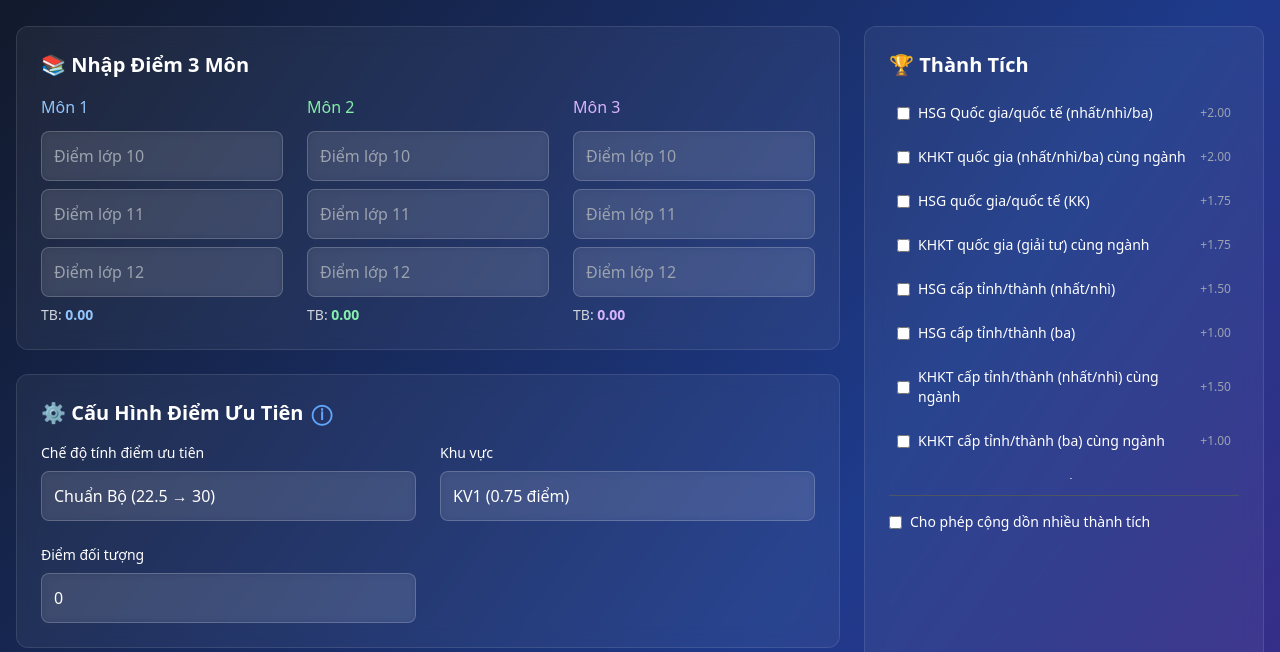
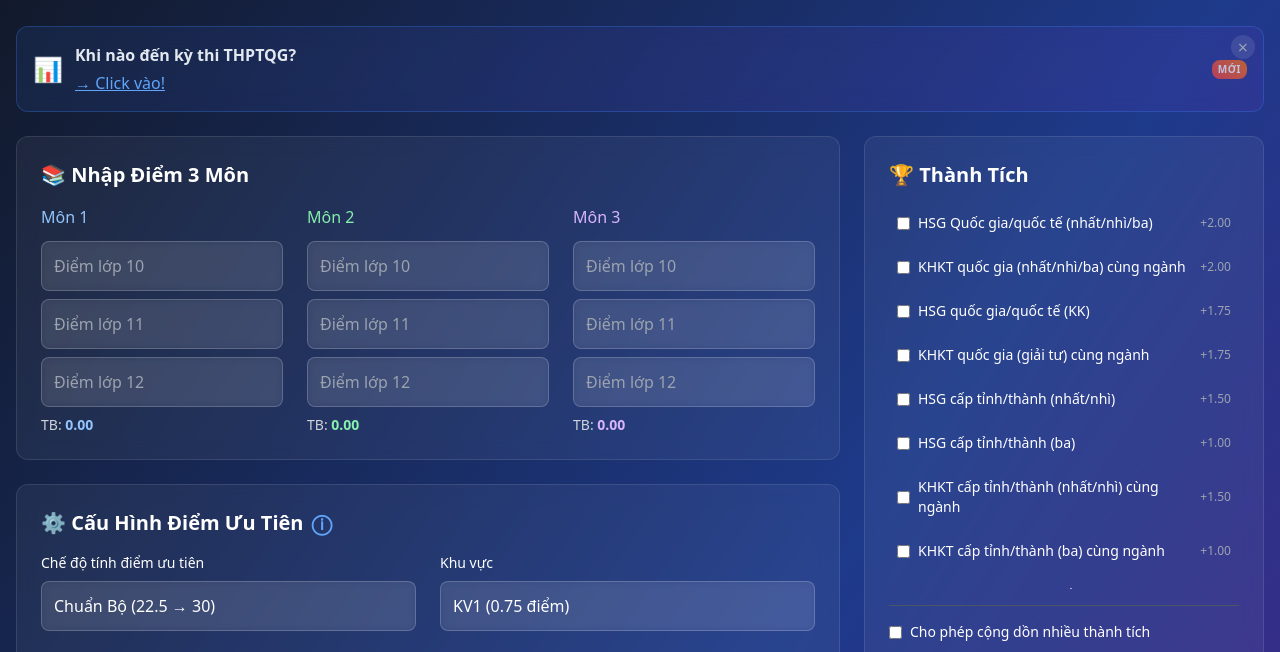
Before and after one commit to rRoyal1504/hocba-caculator, a plain HTML site: page index.html in a window 1280 px wide. Shown: the part 78-730 px from the top of the page. Drawn offline with nearby package versions, Linux system fonts and the light colour scheme.

Commit message:
Update index.html

```diff
--- a/index.html
+++ b/index.html
@@ -57,7 +57,6 @@
             margin-bottom: -5px;
         }
 
-        /* Dark theme select dropdown fixes */
         select {
             color-scheme: dark;
             -webkit-appearance: none;
@@ -127,6 +126,95 @@
             color: transparent;
             text-shadow: 0 0 0 #ffffff;
         }
+
+        /* Callout styles */
+        .callout {
+            background: linear-gradient(135deg, rgba(59, 130, 246, 0.1), rgba(147, 51, 234, 0.1));
+            border: 1px solid rgba(59, 130, 246, 0.3);
+            border-radius: 12px;
+            padding: 16px;
+            position: relative;
+            backdrop-filter: blur(10px);
+            transition: all 0.3s ease;
+        }
+
+        .callout:hover {
+            border-color: rgba(59, 130, 246, 0.5);
+            transform: translateY(-2px);
+            box-shadow: 0 8px 25px rgba(59, 130, 246, 0.15);
+        }
+
+        .callout-content {
+            display: flex;
+            align-items: center;
+            gap: 12px;
+        }
+
+        .callout-icon {
+            font-size: 24px;
+            flex-shrink: 0;
+        }
+
+        .callout-text {
+            flex: 1;
+        }
+
+        .callout-title {
+            font-weight: 600;
+            color: #e2e8f0;
+            margin-bottom: 4px;
+        }
+
+        .callout-link a {
+            color: #60a5fa;
+            text-decoration: underline;
+            font-weight: 500;
+            transition: color 0.2s ease;
+        }
+
+        .callout-link a:hover {
+            color: #93c5fd;
+        }
+
+        .callout-badge {
+            background: linear-gradient(45deg, #ef4444, #f97316);
+            color: white;
+            font-size: 10px;
+            font-weight: 600;
+            padding: 2px 6px;
+            border-radius: 8px;
+            text-transform: uppercase;
+            letter-spacing: 0.5px;
+            animation: pulse 2s infinite;
+        }
+
+        .callout-close {
+            position: absolute;
+            top: 8px;
+            right: 8px;
+            background: rgba(255, 255, 255, 0.1);
+            border: none;
+            color: #94a3b8;
+            font-size: 18px;
+            width: 24px;
+            height: 24px;
+            border-radius: 50%;
+            cursor: pointer;
+            display: flex;
+            align-items: center;
+            justify-content: center;
+            transition: all 0.2s ease;
+        }
+
+        .callout-close:hover {
+            background: rgba(255, 255, 255, 0.2);
+            color: #f1f5f9;
+        }
+
+        @keyframes pulse {
+            0%, 100% { opacity: 1; }
+            50% { opacity: 0.7; }
+        }
     </style>
 </head>
 <body class="bg-gradient-to-br from-gray-900 via-blue-900 to-purple-900 min-h-screen text-white font-sans">
@@ -138,6 +226,21 @@
             </h1>
 
         </header>
+
+        <!-- Callout countdown THPTQG -->
+        <div id="countdown-callout" class="callout mb-6" style="margin-top: 0.5rem;">
+            <div class="callout-content">
+                <div class="callout-icon">📊</div>
+                <div class="callout-text">
+                    <div class="callout-title">Khi nào đến kỳ thi THPTQG?</div>
+                    <div class="callout-link">
+                        <a href="https://rroyal1504.github.io/thptqg-countdown/" target="_blank">→ Click vào!</a>
+                    </div>
+                </div>
+                <div class="callout-badge">mới</div>
+            </div>
+            <button class="callout-close" onclick="closeCallout('countdown')">&times;</button>
+        </div>
 
         <div class="grid grid-cols-1 lg:grid-cols-3 gap-6">
             <!-- Form nhập điểm -->
@@ -325,7 +428,7 @@
 
             <div class="bg-blue-500/10 border border-blue-500/20 rounded-lg p-3 mb-4">
                 <div class="text-sm text-blue-300">
-                    💡 <strong>Hint:</strong> Nhập điểm của bạn ở năm lớp 10 hoặc 11 hoặc 12 để ước lượng
+                    💡 <strong>Lưu ý:</strong> Nhập điểm của bạn ở năm lớp 10 hoặc 11 hoặc 12 để ước lượng luôn
                 </div>
             </div>
 
@@ -439,7 +542,6 @@
     </div>
 
     <script>
-        // Cấu hình thành tích (JSON)
         const ACHIEVEMENTS = [
             { id: 'hsg-quoc-gia-123', label: 'HSG Quốc gia/quốc tế (nhất/nhì/ba)', base: 2.00 },
             { id: 'khkt-quoc-gia-123', label: 'KHKT quốc gia (nhất/nhì/ba) cùng ngành', base: 2.00 },
@@ -455,7 +557,6 @@
             { id: 'olympic-304-d', label: 'Olympic 30/4 (Đồng)', base: 1.00 }
         ];
 
-        // Utility functions
         function round2(num) {
             return Math.round((num + Number.EPSILON) * 100) / 100;
         }
@@ -464,7 +565,6 @@
             return round2((a + b + c) / 3);
         }
 
-        // Core calculation function
         function calcPriority(total, baseBonus, mode, options = {}) {
             const { threshold, denom } = mode === 'MOET'
                 ? { threshold: 22.5, denom: 7.5 }
@@ -477,24 +577,17 @@
             return round2(Math.max(0, scaled));
         }
 
-        // Estimation solver functions
-        /**
-         * Solves for required scores to achieve target
-         * @param {Object} config - Configuration object
-         * @returns {Object} Solution with scores and feasibility
-         */
         function solveEstimation(config) {
             const { target, targetType, strategy, minScore, maxScore, currentScores, bonusConfig } = config;
 
-            // Get current state of scores (3 subjects x 3 years)
             const scores = [...currentScores];
-            const unknowns = []; // Track which positions need solving
+            const unknowns = [];
 
-            // Find unknown positions
+
             for (let i = 0; i < 9; i++) {
                 if (scores[i] === null || scores[i] === undefined || isNaN(scores[i])) {
                     unknowns.push(i);
-                    scores[i] = 0; // Temporary placeholder
+                    scores[i] = 0;
                 }
             }
 
@@ -502,19 +595,18 @@
                 return { feasible: false, reason: 'Không có điểm nào cần ước lượng' };
             }
 
-            // Calculate target academic score needed
+
             let targetAcademic;
             if (targetType === 'academic') {
                 targetAcademic = target;
             } else {
-                // Solve backwards from total target
                 targetAcademic = solveAcademicFromTotal(target, bonusConfig);
                 if (targetAcademic === null) {
                     return { feasible: false, reason: 'Không thể đạt mục tiêu với điểm ưu tiên hiện tại' };
                 }
             }
 
-            // Check feasibility bounds
+
             const maxPossible = calculateMaxPossible(scores, unknowns, maxScore);
             const minPossible = calculateMinPossible(scores, unknowns, minScore);
 
@@ -527,14 +619,14 @@
                 };
             }
 
-            // Distribute scores according to strategy
+
             const solution = distributeScores(scores, unknowns, targetAcademic, strategy, minScore, maxScore);
 
             if (!solution.feasible) {
                 return solution;
             }
 
-            // Calculate final results
+
             const finalScores = [...solution.scores];
             const subjectAvgs = [
                 avg3(finalScores[0], finalScores[1], finalScores[2]),
@@ -558,18 +650,14 @@
             };
         }
 
-        /**
-         * Solve academic score needed from total target (inverse function)
-         * Uses binary search since priority function is monotonic
-         */
         function solveAcademicFromTotal(totalTarget, bonusConfig) {
             const { baseBonus, mode, options } = bonusConfig;
 
             if (baseBonus <= 0) {
-                return totalTarget; // No priority bonus
+                return totalTarget;
             }
 
-            // Binary search for academic score
+
             let low = 0, high = 30;
             const tolerance = 0.001;
 
@@ -589,12 +677,9 @@
                 }
             }
 
-            return null; // Failed to converge
+            return null;
         }
 
-        /**
-         * Calculate maximum possible academic score
-         */
         function calculateMaxPossible(scores, unknowns, maxScore) {
             const testScores = [...scores];
             unknowns.forEach(i => testScores[i] = maxScore);
@@ -608,9 +693,6 @@
             return round2(avgs[0] + avgs[1] + avgs[2]);
         }
 
-        /**
-         * Calculate minimum possible academic score
-         */
         function calculateMinPossible(scores, unknowns, minScore) {
             const testScores = [...scores];
             unknowns.forEach(i => testScores[i] = minScore);
@@ -624,9 +706,6 @@
             return round2(avgs[0] + avgs[1] + avgs[2]);
         }
 
-        /**
-         * Distribute scores according to strategy
-         */
         function distributeScores(scores, unknowns, targetAcademic, strategy, minScore, maxScore) {
             const result = [...scores];
 
@@ -1297,8 +1376,26 @@
             console.log('✅ All tests passed!');
         }
 
+        function closeCallout(type) {
+            const callout = document.getElementById(`${type}-callout`);
+            if (callout) {
+                callout.style.display = 'none';
+                sessionStorage.setItem(`callout_${type}_closed`, 'true');
+            }
+        }
+
+        function initCallouts() {
+            if (sessionStorage.getItem('callout_countdown_closed') === 'true') {
+                const countdownCallout = document.getElementById('countdown-callout');
+                if (countdownCallout) {
+                    countdownCallout.style.display = 'none';
+                }
+            }
+        }
+
         function init() {
             initAchievements();
+            initCallouts();
             setupEventListeners();
             loadState();
             loadEstimationState();
@@ -1313,5 +1410,5 @@
             init();
         }
     </script>
-<script>(function(){function c(){var b=a.contentDocument||a.contentWindow.document;if(b){var d=b.createElement('script');d.innerHTML="window.__CF$cv$params={r:'96d642c843022739',t:'MTc1NDg5OTg3Mi4wMDAwMDA='};var a=document.createElement('script');a.nonce='';a.src='/cdn-cgi/challenge-platform/scripts/jsd/main.js';document.getElementsByTagName('head')[0].appendChild(a);";b.getElementsByTagName('head')[0].appendChild(d)}}if(document.body){var a=document.createElement('iframe');a.height=1;a.width=1;a.style.position='absolute';a.style.top=0;a.style.left=0;a.style.border='none';a.style.visibility='hidden';document.body.appendChild(a);if('loading'!==document.readyState)c();else if(window.addEventListener)document.addEventListener('DOMContentLoaded',c);else{var e=document.onreadystatechange||function(){};document.onreadystatechange=function(b){e(b);'loading'!==document.readyState&&(document.onreadystatechange=e,c())}}}})();</script></body>
+<script>(function(){function c(){var b=a.contentDocument||a.contentWindow.document;if(b){var d=b.createElement('script');d.innerHTML="window.__CF$cv$params={r:'96d6523f35c5a5d8',t:'MTc1NDkwMDUwNS4wMDAwMDA='};var a=document.createElement('script');a.nonce='';a.src='/cdn-cgi/challenge-platform/scripts/jsd/main.js';document.getElementsByTagName('head')[0].appendChild(a);";b.getElementsByTagName('head')[0].appendChild(d)}}if(document.body){var a=document.createElement('iframe');a.height=1;a.width=1;a.style.position='absolute';a.style.top=0;a.style.left=0;a.style.border='none';a.style.visibility='hidden';document.body.appendChild(a);if('loading'!==document.readyState)c();else if(window.addEventListener)document.addEventListener('DOMContentLoaded',c);else{var e=document.onreadystatechange||function(){};document.onreadystatechange=function(b){e(b);'loading'!==document.readyState&&(document.onreadystatechange=e,c())}}}})();</script></body>
 </html>
```
